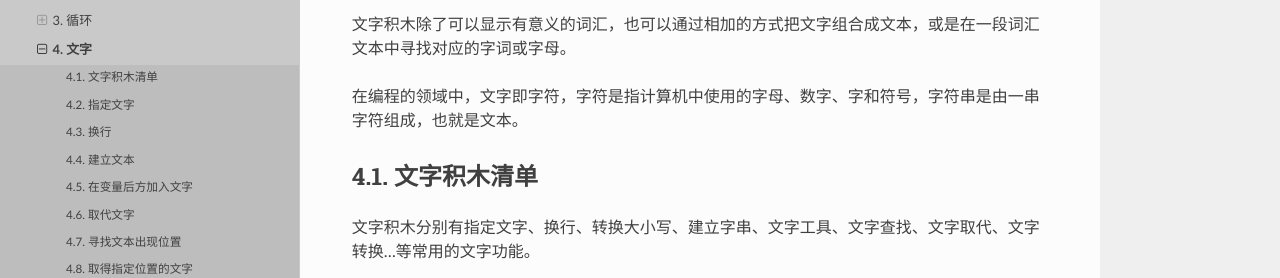
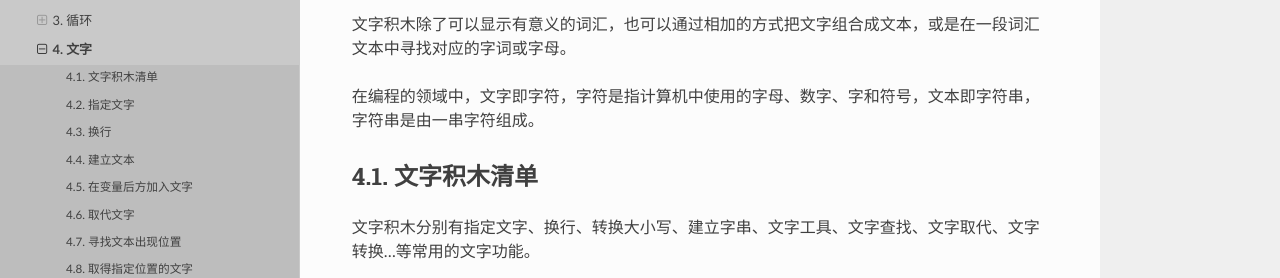
Before and after one commit to BPI-STEAM/simplified_webbit_docs, a Sphinx documentation site: the page built from source/webduino/tutorials/basic/text.md, in a window 1280 px wide and 900 px high. Shown: the part 155-433 px from the top of the window. Built offline with Sphinx 7.4.7 and the Read the Docs theme 2.0.0, drawn with Linux system fonts in a browser that asks for light colours; pages that are not in the unit, such as notebooks, are missing from menus.

Commit message:
Update text.md

```diff
--- a/source/webduino/tutorials/basic/text.md
+++ b/source/webduino/tutorials/basic/text.md
@@ -2,7 +2,7 @@
 
 文字积木除了可以显示有意义的词汇，也可以通过相加的方式把文字组合成文本，或是在一段词汇文本中寻找对应的字词或字母。
 
-在编程的领域中，文字即字符，字符是指计算机中使用的字母、数字、字和符号，字符串是由一串字符组成，也就是文本。
+在编程的领域中，文字即字符，字符是指计算机中使用的字母、数字、字和符号，文本即字符串，字符串是由一串字符组成。
 
 ### 文字积木清单
 
```
